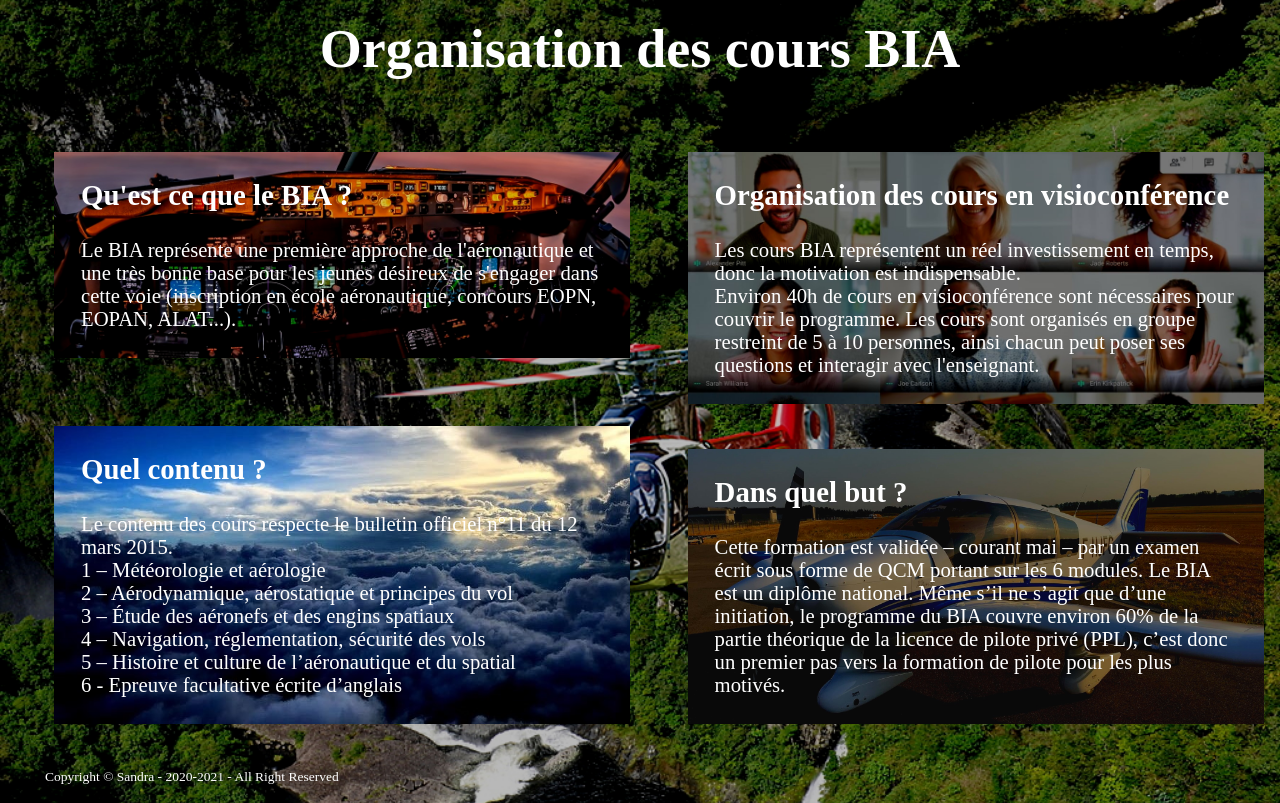
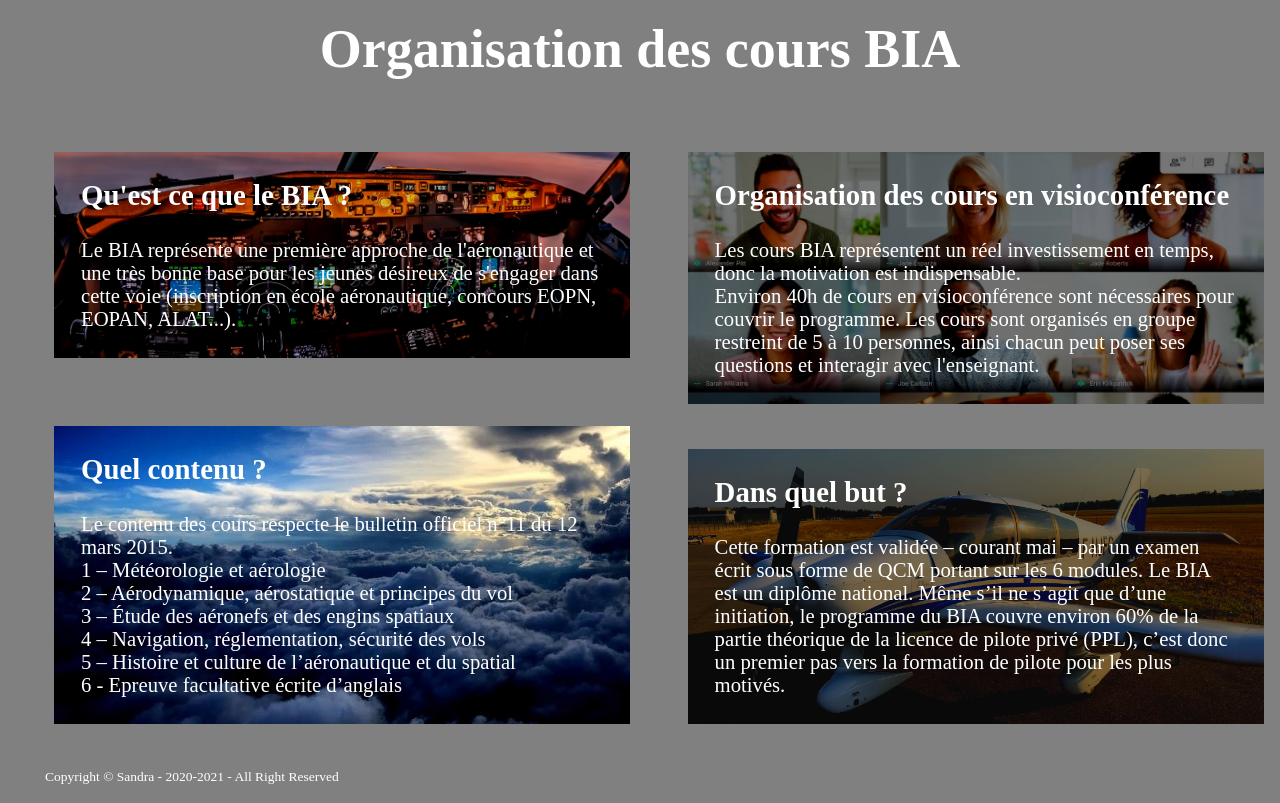
Before and after one commit to loic-123/site1, a plain HTML site: page cours.html in a window 1280 px wide. Drawn offline with Linux system fonts and the light colour scheme.

Commit message:
Update styles.css

```diff
--- a/css/styles.css
+++ b/css/styles.css
@@ -251,9 +251,9 @@ footer p {
 
 
 .cours {
-    background : url(../images/fondcours.jpg);
-    background-size: cover;
-    background-repeat: no-repeat;
+    background-color : grey;
+/*     background-size: cover;
+    background-repeat: no-repeat; */
     zoom: 90%;
 }
 
```
